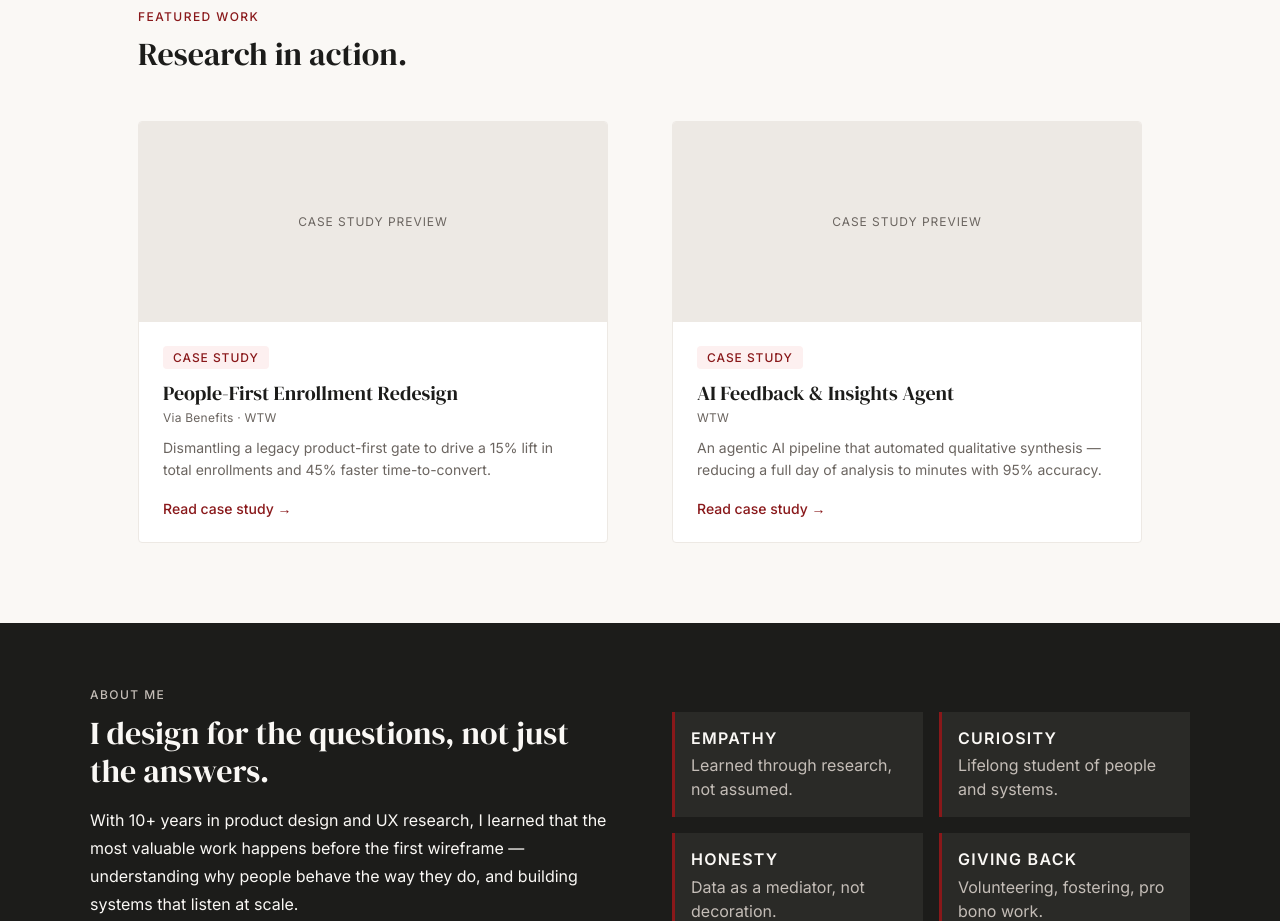
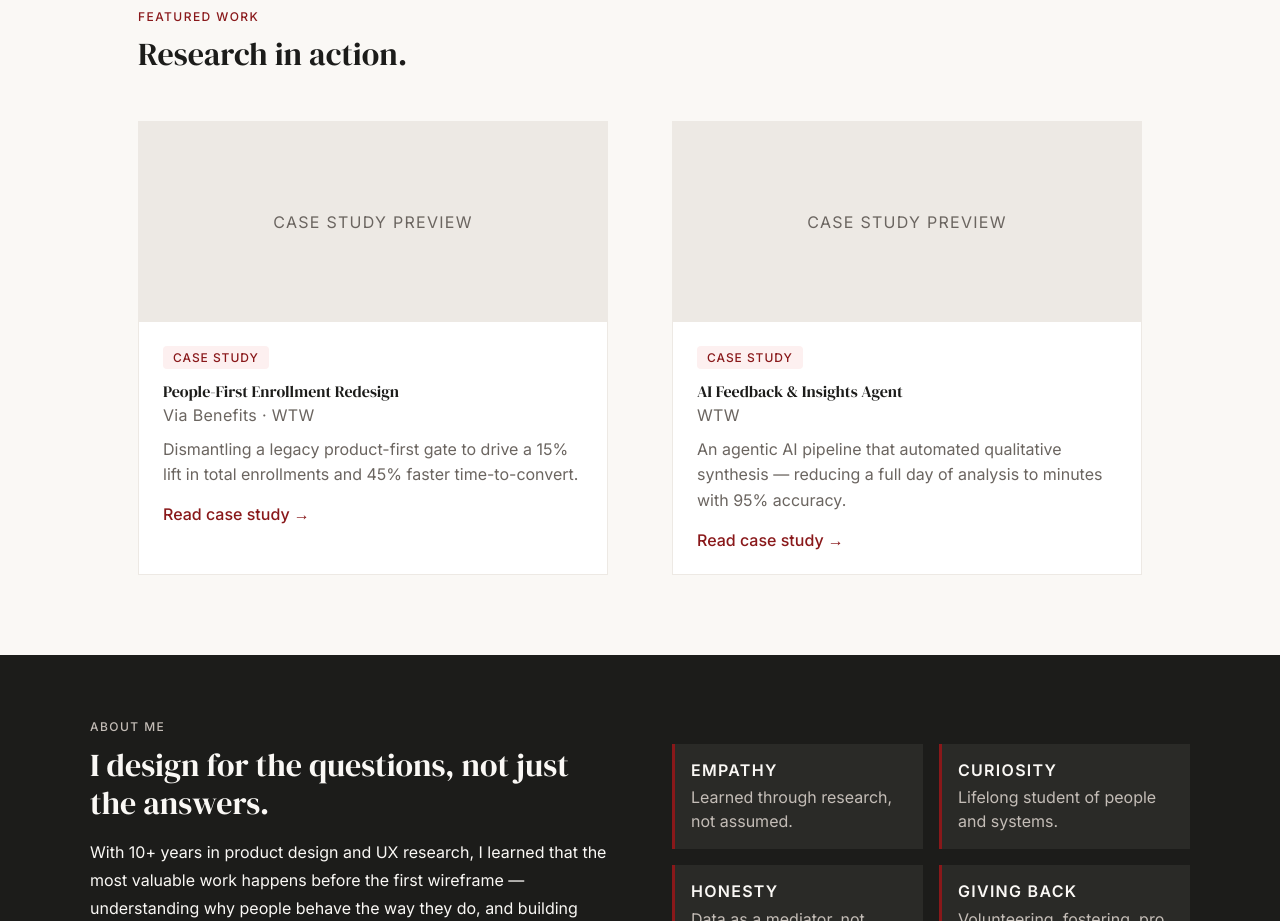
Before and after one commit to alikhandesign/alikhandesign.com, a Next.js app: page / in a window 1280 px wide. Shown: the part 1360-2281 px from the top of the page. Built offline with nearby package versions, Linux system fonts and the light colour scheme.

Commit message:
refactor(tokens): rename --text-* to --font-size-*, --radius to --radius-sm/lg, fix stale color tokens

```diff
--- a/app/components/FeaturedProjectCard.tsx
+++ b/app/components/FeaturedProjectCard.tsx
@@ -15,23 +15,23 @@ export default function FeaturedProjectCard({ type, title, company, description,
     <Link href={href} className="work-card" style={{
       background: 'var(--color-surface)',
       border: '1px solid var(--color-border)',
-      borderRadius: 'var(--radius)',
+      borderRadius: 'var(--radius-sm)',
       overflow: 'hidden',
       textDecoration: 'none',
       color: 'inherit',
       display: 'block',
     }}>
-      <div style={{ width: '100%', height: 200, background: 'var(--color-border)', display: 'flex', alignItems: 'center', justifyContent: 'center', fontSize: 'var(--text-xs)', color: 'var(--color-text-muted)', letterSpacing: 'var(--letter-spacing-md)', textTransform: 'uppercase' as const }}>
+      <div style={{ width: '100%', height: 200, background: 'var(--color-border)', display: 'flex', alignItems: 'center', justifyContent: 'center', fontSize: 'var(--font-size-xs)', color: 'var(--color-text-muted)', letterSpacing: 'var(--letter-spacing-md)', textTransform: 'uppercase' as const }}>
         {type === 'Case Study' ? 'Case Study Preview' : 'Project Preview'}
       </div>
       <div style={{ padding: 'var(--space-6)' }}>
         <div style={{ marginBottom: '0.75rem' }}>
           <Tag label={type} variant={type === 'Case Study' ? 'accent' : 'default'} />
         </div>
-        <h3 className="font-serif" style={{ fontSize: 'var(--text-xl)', fontWeight: 400, lineHeight: 1.25, marginBottom: '0.25rem' }}>{title}</h3>
-        <p style={{ fontSize: 'var(--text-xs)', color: 'var(--color-text-muted)', letterSpacing: 'var(--letter-spacing-sm)', marginBottom: '0.75rem' }}>{company}</p>
-        <p style={{ fontSize: 'var(--text-sm)', color: 'var(--color-text-muted)', lineHeight: 1.6, marginBottom: 'var(--space-4)' }}>{description}</p>
-        <span style={{ fontSize: 'var(--text-sm)', color: 'var(--color-accent)', fontWeight: 'var(--font-weight-medium)' as any }}>{ctaLabel} →</span>
+        <h3 className="font-serif" style={{ fontSize: 'var(--font-size-xl)', fontWeight: 400, lineHeight: 1.25, marginBottom: '0.25rem' }}>{title}</h3>
+        <p style={{ fontSize: 'var(--font-size-xs)', color: 'var(--color-text-muted)', letterSpacing: 'var(--letter-spacing-sm)', marginBottom: '0.75rem' }}>{company}</p>
+        <p style={{ fontSize: 'var(--font-size-sm)', color: 'var(--color-text-muted)', lineHeight: 1.6, marginBottom: 'var(--space-4)' }}>{description}</p>
+        <span style={{ fontSize: 'var(--font-size-sm)', color: 'var(--color-accent)', fontWeight: 'var(--font-weight-medium)' as any }}>{ctaLabel} →</span>
       </div>
     </Link>
   )
```
